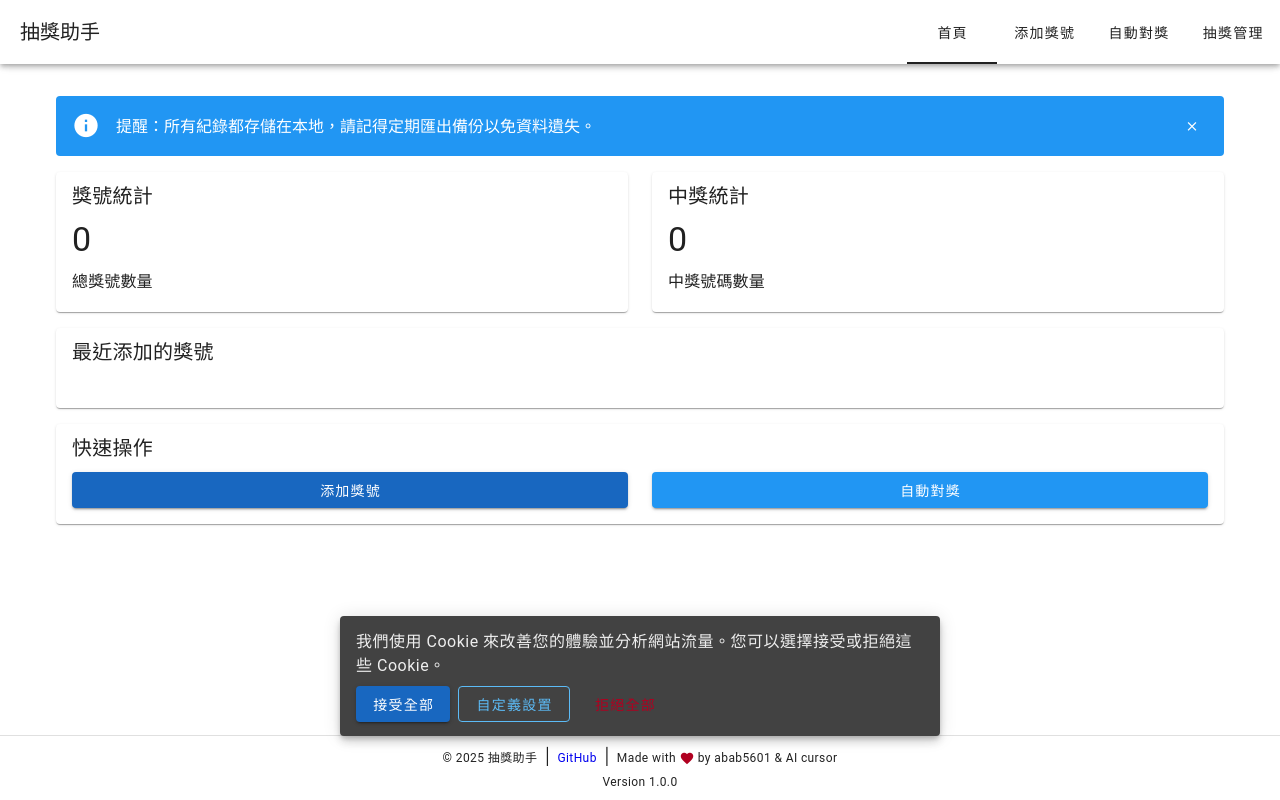
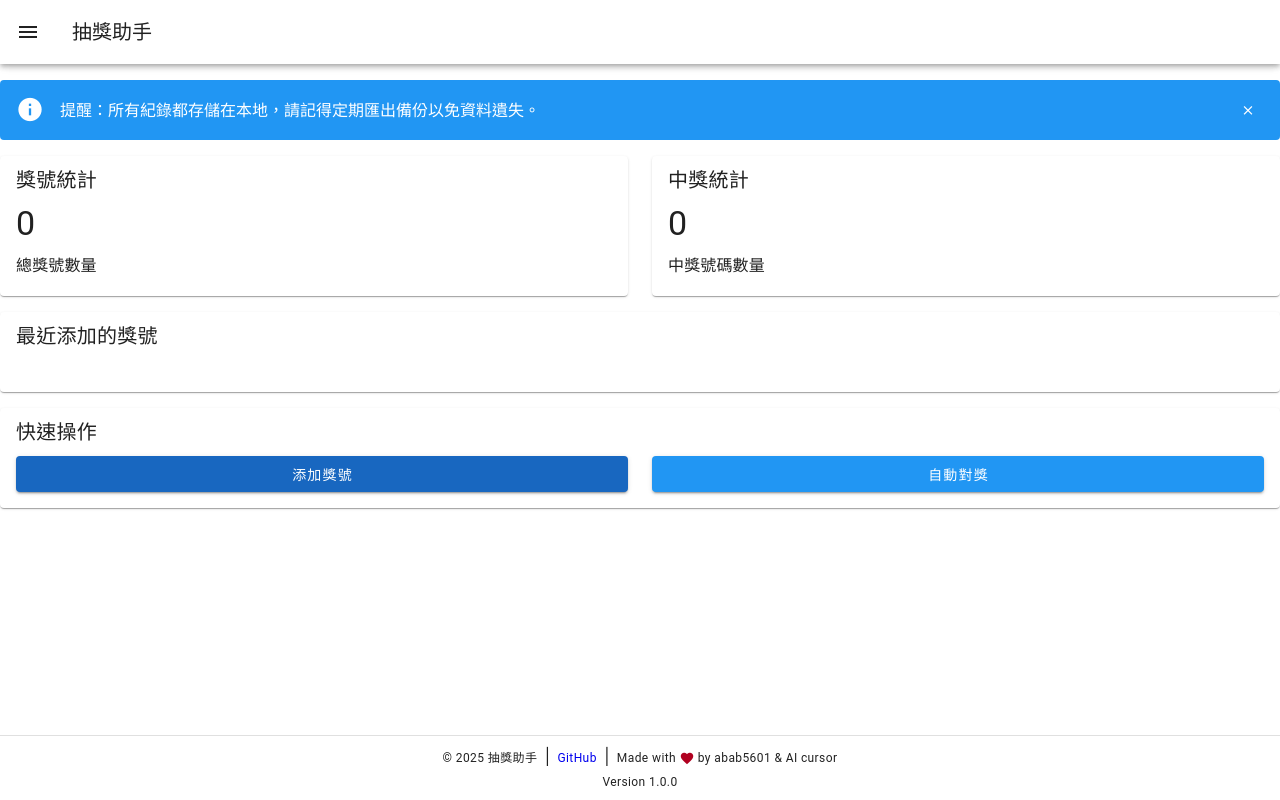
Before and after one commit to abab5601/choujiangzhushou, a Vue app: page / in a window 1280 px wide. Built offline with nearby package versions, Linux system fonts and the light colour scheme.

Commit message:
refactor: remove ConsentBanner from main branch

```diff
--- a/src/App.vue
+++ b/src/App.vue
@@ -1,24 +1,27 @@
 <!-- src/App.vue -->
 <template>
   <v-app>
-    <v-app-bar>
-      <v-app-bar-title>抽獎助手</v-app-bar-title>
-      <v-spacer></v-spacer>
-      <v-tabs>
-        <v-tab :to="{ name: 'home' }">首頁</v-tab>
-        <v-tab :to="{ name: 'input' }">添加獎號</v-tab>
-        <v-tab :to="{ name: 'results' }">自動對獎</v-tab>
-        <v-tab :to="{ name: 'management' }">抽獎管理</v-tab>
-      </v-tabs>
+    <v-app-bar app>
+      <v-app-bar-nav-icon @click="drawer = !drawer"></v-app-bar-nav-icon>
+      <v-toolbar-title>抽獎助手</v-toolbar-title>
     </v-app-bar>
 
+    <v-navigation-drawer v-model="drawer" app>
+      <v-list>
+        <v-list-item v-for="item in menuItems" :key="item.title" :to="item.path">
+          <v-list-item-icon>
+            <v-icon>{{ item.icon }}</v-icon>
+          </v-list-item-icon>
+          <v-list-item-content>
+            <v-list-item-title>{{ item.title }}</v-list-item-title>
+          </v-list-item-content>
+        </v-list-item>
+      </v-list>
+    </v-navigation-drawer>
+
     <v-main>
-      <v-container>
-        <router-view></router-view>
-      </v-container>
+      <router-view></router-view>
     </v-main>
-
-    <ConsentBanner />
 
     <v-footer app class="text-center d-flex flex-column">
       <div>
@@ -46,8 +49,25 @@
   </v-app>
 </template>
 
-<script setup lang="ts">
-import ConsentBanner from '@/components/ConsentBanner.vue'
+<script lang="ts">
+import { defineComponent, ref } from 'vue'
+
+export default defineComponent({
+  name: 'App',
+  setup() {
+    const drawer = ref(false)
+    const menuItems = [
+      { title: '抽獎', path: '/', icon: 'mdi-gift' },
+      { title: '歷史記錄', path: '/history', icon: 'mdi-history' },
+      { title: '關於', path: '/about', icon: 'mdi-information' }
+    ]
+
+    return {
+      drawer,
+      menuItems
+    }
+  }
+})
 </script>
 
 <style>
--- a/src/components/ConsentBanner.vue
+++ /dev/null
@@ -1,169 +0,0 @@
-<!-- src/components/ConsentBanner.vue -->
-<template>
-  <v-snackbar
-    v-model="show"
-    :timeout="-1"
-    location="bottom"
-    class="consent-banner"
-  >
-    <div class="d-flex flex-column">
-      <div class="text-body-1 mb-2">
-        我們使用 Cookie 來改善您的體驗並分析網站流量。您可以選擇接受或拒絕這些 Cookie。
-      </div>
-      <div class="d-flex flex-wrap gap-2">
-        <v-btn
-          color="primary"
-          @click="acceptAll"
-        >
-          接受全部
-        </v-btn>
-        <v-btn
-          color="secondary"
-          variant="outlined"
-          @click="showSettings = true"
-        >
-          自定義設置
-        </v-btn>
-        <v-btn
-          color="error"
-          variant="text"
-          @click="rejectAll"
-        >
-          拒絕全部
-        </v-btn>
-      </div>
-    </div>
-
-    <!-- 設置對話框 -->
-    <v-dialog
-      v-model="showSettings"
-      max-width="500"
-    >
-      <v-card>
-        <v-card-title>Cookie 設置</v-card-title>
-        <v-card-text>
-          <v-list>
-            <v-list-item>
-              <v-list-item-title>分析 Cookie</v-list-item-title>
-              <v-list-item-subtitle>
-                幫助我們了解網站的使用情況，以改善用戶體驗
-              </v-list-item-subtitle>
-              <template v-slot:append>
-                <v-switch
-                  v-model="settings.analytics_storage"
-                  :true-value="'granted'"
-                  :false-value="'denied'"
-                  hide-details
-                ></v-switch>
-              </template>
-            </v-list-item>
-
-            <v-list-item>
-              <v-list-item-title>廣告 Cookie</v-list-item-title>
-              <v-list-item-subtitle>
-                用於提供個人化廣告體驗
-              </v-list-item-subtitle>
-              <template v-slot:append>
-                <v-switch
-                  v-model="settings.ad_storage"
-                  :true-value="'granted'"
-                  :false-value="'denied'"
-                  hide-details
-                ></v-switch>
-              </template>
-            </v-list-item>
-
-            <v-list-item>
-              <v-list-item-title>個人化設置</v-list-item-title>
-              <v-list-item-subtitle>
-                允許根據您的興趣提供個人化內容
-              </v-list-item-subtitle>
-              <template v-slot:append>
-                <v-switch
-                  v-model="settings.ad_personalization"
-                  :true-value="'granted'"
-                  :false-value="'denied'"
-                  hide-details
-                ></v-switch>
-              </template>
-            </v-list-item>
-          </v-list>
-        </v-card-text>
-        <v-card-actions>
-          <v-spacer></v-spacer>
-          <v-btn
-            color="primary"
-            @click="saveSettings"
-          >
-            保存設置
-          </v-btn>
-        </v-card-actions>
-      </v-card>
-    </v-dialog>
-  </v-snackbar>
-</template>
-
-<script setup lang="ts">
-import { ref, reactive } from 'vue'
-import { analytics } from '@/utils/analytics'
-
-const show = ref(true)
-const showSettings = ref(false)
-
-const settings = reactive({
-  analytics_storage: 'denied',
-  ad_storage: 'denied',
-  ad_user_data: 'denied',
-  ad_personalization: 'denied'
-} as {
-  analytics_storage: 'granted' | 'denied'
-  ad_storage: 'granted' | 'denied'
-  ad_user_data: 'granted' | 'denied'
-  ad_personalization: 'granted' | 'denied'
-})
-
-// 接受所有 Cookie
-const acceptAll = () => {
-  Object.keys(settings).forEach(key => {
-    settings[key as keyof typeof settings] = 'granted'
-  })
-  saveSettings()
-}
-
-// 拒絕所有 Cookie
-const rejectAll = () => {
-  Object.keys(settings).forEach(key => {
-    settings[key as keyof typeof settings] = 'denied'
-  })
-  saveSettings()
-}
-
-// 保存設置
-const saveSettings = () => {
-  analytics.updateConsent(settings)
-  show.value = false
-  showSettings.value = false
-
-  // 保存用戶選擇到 localStorage
-  localStorage.setItem('cookieConsent', JSON.stringify(settings))
-}
-
-// 檢查是否已有保存的設置
-const savedSettings = localStorage.getItem('cookieConsent')
-if (savedSettings) {
-  const parsed = JSON.parse(savedSettings)
-  Object.assign(settings, parsed)
-  show.value = false
-}
-</script>
-
-<style scoped>
-.consent-banner {
-  max-width: 600px;
-  margin: 0 auto;
-}
-
-.gap-2 {
-  gap: 8px;
-}
-</style>
```
